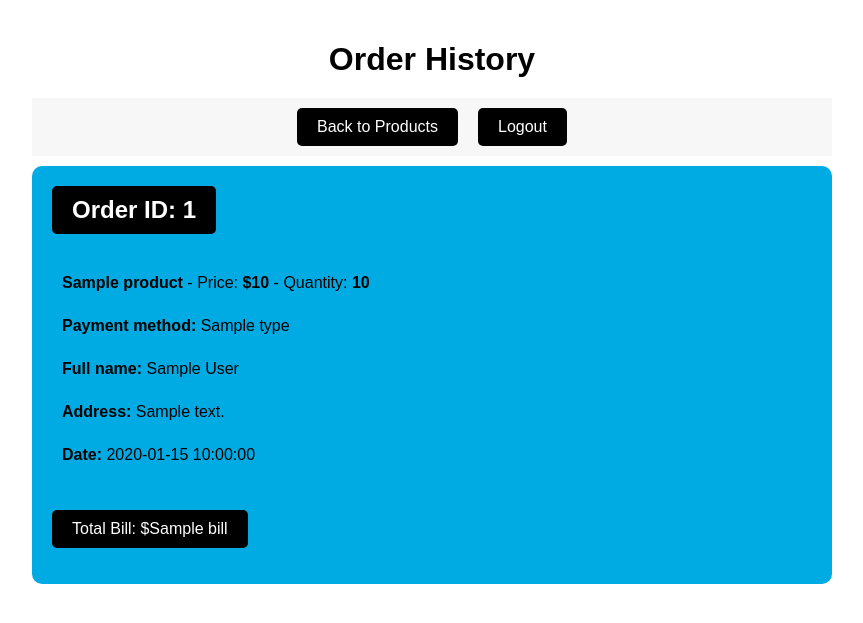
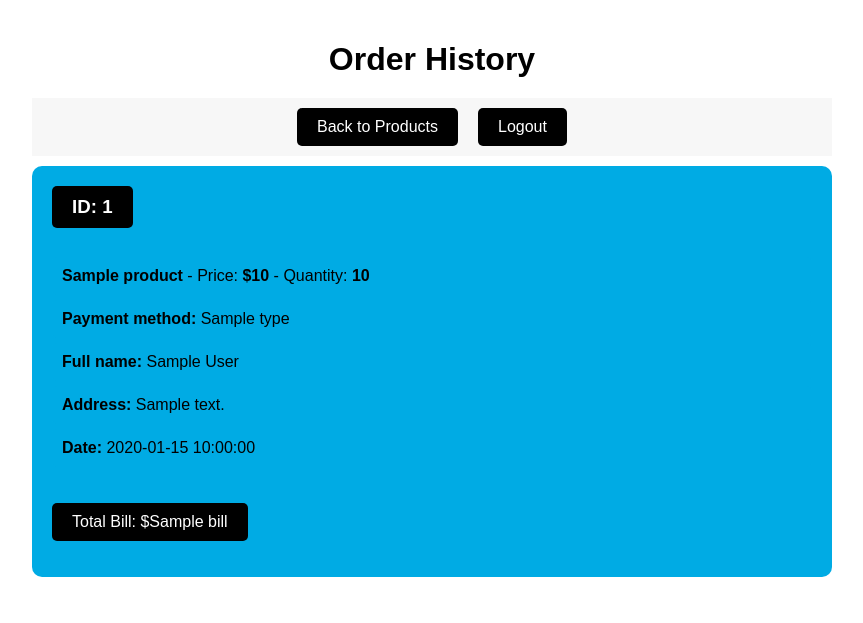
Before and after one commit to Sanawar21/cep-oop, a Flask app: template templates/store/history.html in a window 1280 px wide. Shown: the top 623 px of the page, without its empty margins (208-1071 px from the left). Run offline with Flask 3, Linux system fonts and the light colour scheme; the template is opened without the code that fills it: most values are stand-ins (such as "Sample title", 1, 10 or a date in 2020); parts of the project's set-up code (start-up, migrations or seed data) failed here and were passed over.

Commit message:
display actual order uid in history

```diff
--- a/templates/store/history.html
+++ b/templates/store/history.html
@@ -105,7 +105,7 @@
         {% if orders %}
         {% for order in orders %}
         <div class="order">
-            <h2 class="order-id">Order ID: {{ orders|length - loop.index + 1 }}</h2>
+            <h3 class="order-id">ID: {{ order.uid }}</h3>
             <ul class="order-items">
                 {% for item in order.items %}
                 <li class="order-item"><strong>{{ item.product.title }}</strong> - Price:
```
